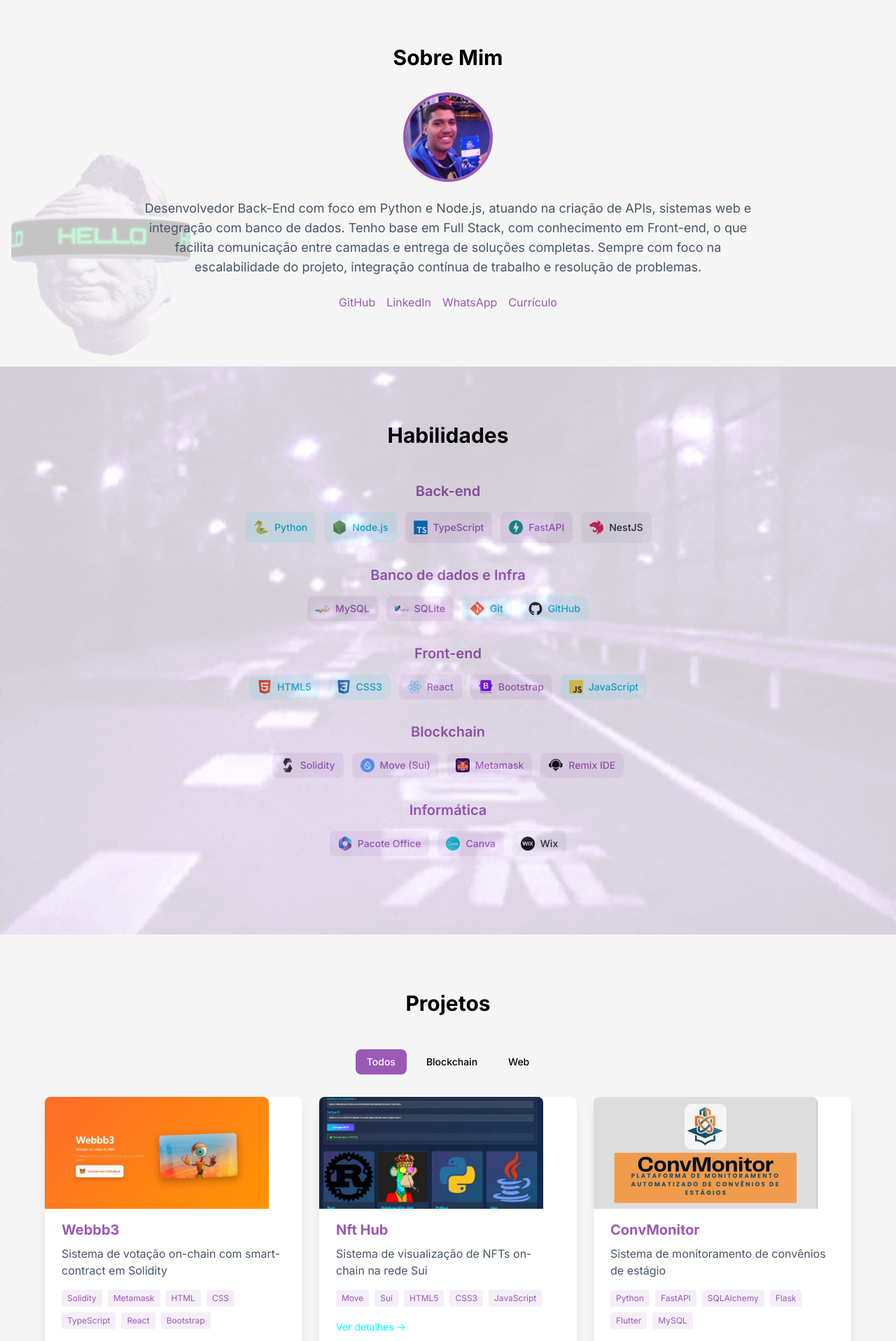
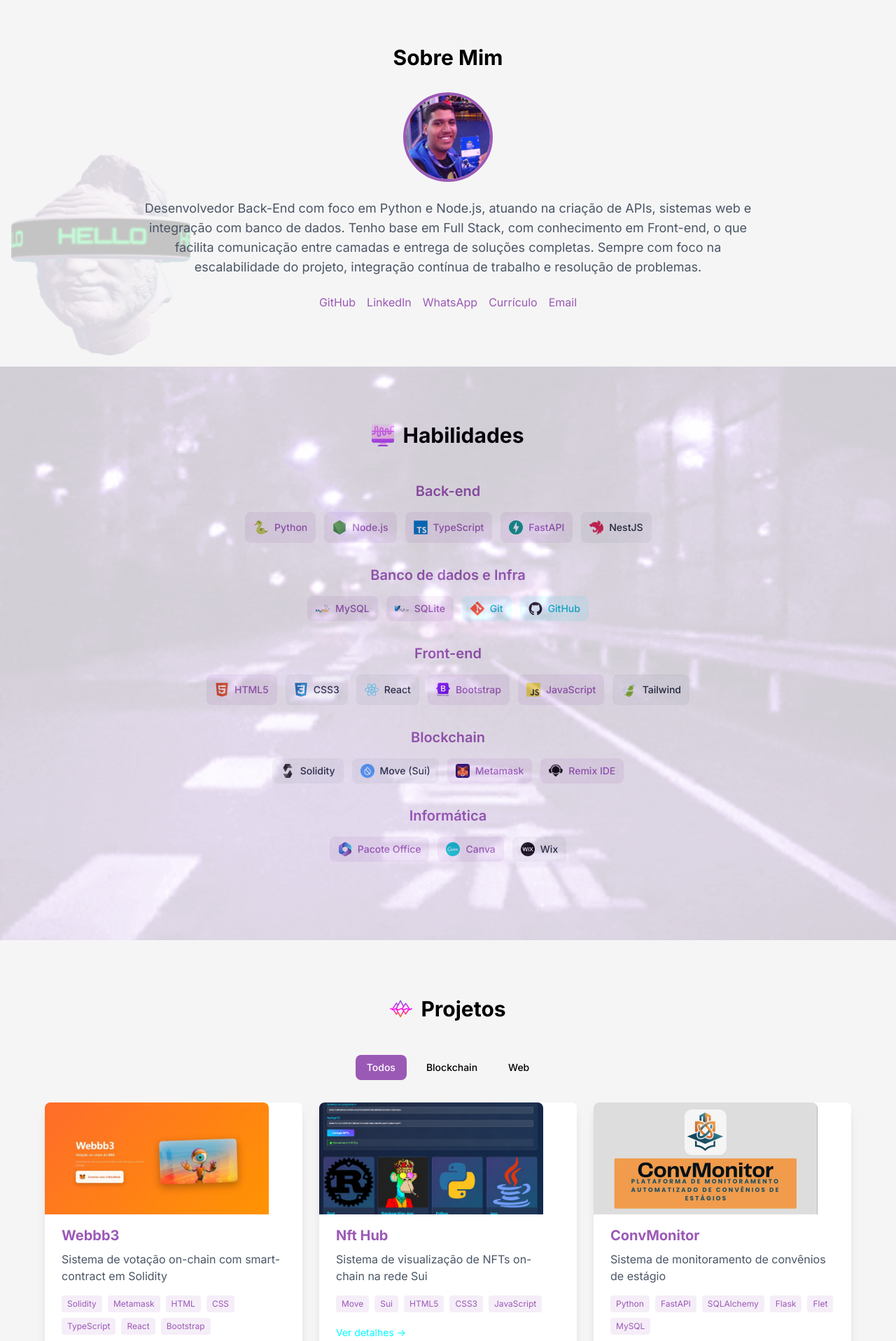
Before and after one commit to eddieJPNG/vaporwaveOnlinePortifolio, a React (Vite) app: page / in a window 1280 px wide. Shown: the part 880-2797 px from the top of the page at 70% size. Built offline with nearby package versions, Linux system fonts and the light colour scheme.

Commit message:
:rocket: Add and fix some visual and data issues :rocket:

```diff
--- a/src/components/organisms/About/About.tsx
+++ b/src/components/organisms/About/About.tsx
@@ -70,6 +70,12 @@ export const About = () => {
             >
               Currículo
             </a>
+            <a
+              href={`mailto:${personalInfo.email}`}
+              className="text-vaporwave-purple hover:text-vaporwave-purple-dark transition-colors"
+            >
+              Email
+            </a>
           </div>
         </AnimatedSection>
       </div>
--- a/src/components/organisms/Experience/Experience.tsx
+++ b/src/components/organisms/Experience/Experience.tsx
@@ -1,14 +1,18 @@
 import { experiences } from '../../../data/experiences';
 import { AnimatedSection } from '../../atoms/AnimatedSection';
+import shapeIcon from '../../../assets/icons-decorative/shape.png';
 
 export const Experience = () => {
   return (
     <section id="experience" className="py-20 px-4">
       <div className="max-w-4xl mx-auto">
         <AnimatedSection>
-          <h2 className="text-3xl font-bold text-center text-vaporwave-black dark:text-vaporwave-white mb-12">
-            Experiência
-          </h2>
+          <div className="flex items-center justify-center gap-3 mb-12">
+            <img src={shapeIcon} alt="" aria-hidden="true" className="w-8 h-8" />
+            <h2 className="text-3xl font-bold text-vaporwave-black dark:text-vaporwave-white">
+              Experiência
+            </h2>
+          </div>
         </AnimatedSection>
         <div className="relative">
           <div className="absolute left-4 md:left-1/2 top-0 bottom-0 w-0.5 bg-vaporwave-purple/30 -translate-x-1/2" />
--- a/src/components/organisms/Footer/Footer.tsx
+++ b/src/components/organisms/Footer/Footer.tsx
@@ -41,6 +41,14 @@ export const Footer = () => {
             >
               Currículo
             </a>
+            <a
+              href={SOCIAL_LINKS.whatsapp}
+              target="_blank"
+              rel="noopener noreferrer"
+              className="text-gray-400 hover:text-vaporwave-cyan transition-colors text-sm"
+            >
+              WhatsApp
+            </a>
           </div>
         </div>
       </div>
--- a/src/components/organisms/Hero/Hero.tsx
+++ b/src/components/organisms/Hero/Hero.tsx
@@ -77,7 +77,7 @@ export const Hero = () => {
             rel="noopener noreferrer"
             className="inline-flex items-center justify-center px-6 py-3 border-2 border-vaporwave-purple text-vaporwave-purple rounded-lg hover:bg-vaporwave-purple/10 transition-colors font-medium text-lg"
           >
-            Currículo
+            Baixar Currículo
           </a>
         </motion.div>
       </motion.div>
--- a/src/components/organisms/Projects/Projects.tsx
+++ b/src/components/organisms/Projects/Projects.tsx
@@ -5,6 +5,9 @@ import { Filter } from '../../molecules/Filter';
 import { ProjectModal } from '../../molecules/ProjectModal';
 import { AnimatedSection } from '../../atoms/AnimatedSection';
 import { type Project } from '../../../types';
+import { SOCIAL_LINKS } from '../../../utils/constants';
+import icebergIcon from '../../../assets/icons-decorative/iceberg.png';
+import { motion } from 'framer-motion';
 
 const PROJECT_CATEGORIES = [...new Set(projects.map((p) => p.categoria))] as const;
 
@@ -24,9 +27,12 @@ export const Projects = () => {
     >
       <div className="max-w-6xl mx-auto">
         <AnimatedSection>
-          <h2 className="text-3xl font-bold text-center text-vaporwave-black dark:text-vaporwave-white mb-12">
-            Projetos
-          </h2>
+          <div className="flex items-center justify-center gap-3 mb-12">
+            <img src={icebergIcon} alt="" aria-hidden="true" className="w-8 h-8" />
+            <h2 className="text-3xl font-bold text-vaporwave-black dark:text-vaporwave-white">
+              Projetos
+            </h2>
+          </div>
         </AnimatedSection>
 
         <AnimatedSection delay={0.1}>
@@ -81,6 +87,16 @@ export const Projects = () => {
             </AnimatedSection>
           ))}
         </div>
+        <motion.div className="flex gap-4 justify-center mt-12">
+          <a
+            href={SOCIAL_LINKS.githubProjects}
+            target="_blank"
+            rel="noopener noreferrer"
+            className="inline-flex items-center justify-center px-6 py-3 bg-vaporwave-purple text-white rounded-lg hover:bg-vaporwave-purple-dark transition-colors font-medium text-lg"
+          >
+            Ver Projetos no Github
+          </a>
+        </motion.div>
       </div>
 
       <ProjectModal project={selectedProject} onClose={() => setSelectedProject(null)} />
--- a/src/components/organisms/Skills/Skills.tsx
+++ b/src/components/organisms/Skills/Skills.tsx
@@ -3,6 +3,7 @@ import { SKILL_CATEGORIES } from '../../../utils/constants';
 import { SkillBadge } from '../../molecules';
 import { AnimatedSection } from '../../atoms/AnimatedSection';
 import tokyo from '../../../assets/backgrounds/tokyo.gif';
+import addiIcon from '../../../assets/icons-decorative/additive-synthesis.png';
 
 export const Skills = () => {
   return (
@@ -15,9 +16,12 @@ export const Skills = () => {
       />
       <div className="max-w-6xl mx-auto">
         <AnimatedSection>
-          <h2 className="text-3xl font-bold text-center text-vaporwave-black dark:text-vaporwave-white mb-12">
-            Habilidades
-          </h2>
+          <div className="flex items-center justify-center gap-3 mb-12">
+            <img src={addiIcon} alt="" aria-hidden="true" className="w-8 h-8" />
+            <h2 className="text-3xl font-bold text-vaporwave-black dark:text-vaporwave-white">
+              Habilidades
+            </h2>
+          </div>
         </AnimatedSection>
         {SKILL_CATEGORIES.map((category, categoryIndex) => {
           const categorySkills = skills.filter((s) => s.categoria === category);
--- a/src/data/projects.ts
+++ b/src/data/projects.ts
@@ -34,7 +34,7 @@ export const projects: Project[] = [
     descricao: 'Sistema de monitoramento de convênios de estágio',
     descricaoLonga:
       'Aplicação desktop para gerenciamento de convênios de estágio da Universidade Estadual do Piauí (UESPI), com painéis distintos por perfil de acesso, geração de documentos e controle de vencimentos.',
-    tecnologias: ['Python', 'FastAPI', 'SQLAlchemy', 'Flask', 'Flutter', 'MySQL'],
+    tecnologias: ['Python', 'FastAPI', 'SQLAlchemy', 'Flask', 'Flet', 'MySQL'],
     periodo: 'mai. 2026 — jun. 2026',
     githubUrl: 'https://github.com/pedroaguiarcd/sistema-convenios',
     imagem: getProjectImage('convmonitor'),
--- a/src/data/skills.ts
+++ b/src/data/skills.ts
@@ -9,7 +9,7 @@ export const skills: Skill[] = [
     categoria: 'Back-end',
     icone: '🐍',
     iconePath: getSkillIcon('python'),
-    nivel: 'Avançado',
+    nivel: 'Intermediário',
   },
   {
     id: 'nodejs',
@@ -17,7 +17,7 @@ export const skills: Skill[] = [
     categoria: 'Back-end',
     icone: '🟢',
     iconePath: getSkillIcon('nodejs'),
-    nivel: 'Avançado',
+    nivel: 'Intermediário',
   },
   {
     id: 'typescript',
@@ -85,7 +85,7 @@ export const skills: Skill[] = [
     categoria: 'Front-end',
     icone: '🌐',
     iconePath: getSkillIcon('html5'),
-    nivel: 'Avançado',
+    nivel: 'Intermediário',
   },
   {
     id: 'css3',
@@ -93,7 +93,7 @@ export const skills: Skill[] = [
     categoria: 'Front-end',
     icone: '🎨',
     iconePath: getSkillIcon('css3'),
-    nivel: 'Avançado',
+    nivel: 'Básico',
   },
   {
     id: 'react',
@@ -101,7 +101,7 @@ export const skills: Skill[] = [
     categoria: 'Front-end',
     icone: '⚛️',
     iconePath: getSkillIcon('react'),
-    nivel: 'Intermediário',
+    nivel: 'Básico',
   },
   {
     id: 'bootstrap',
@@ -117,7 +117,15 @@ export const skills: Skill[] = [
     categoria: 'Front-end',
     icone: '🟨',
     iconePath: getSkillIcon('javascript'),
-    nivel: 'Avançado',
+    nivel: 'Intermediário',
+  },
+  {
+    id: 'tailwind',
+    nome: 'Tailwind',
+    categoria: 'Front-end',
+    icone: '🍃',
+    iconePath: getSkillIcon('tailwind'),
+    nivel: 'Básico',
   },
 
   // Blockchain
@@ -127,7 +135,7 @@ export const skills: Skill[] = [
     categoria: 'Blockchain',
     icone: '💎',
     iconePath: getSkillIcon('solidity'),
-    nivel: 'Intermediário',
+    nivel: 'Básico',
   },
   {
     id: 'move',
@@ -135,7 +143,7 @@ export const skills: Skill[] = [
     categoria: 'Blockchain',
     icone: '🔄',
     iconePath: getSkillIcon('move'),
-    nivel: 'Intermediário',
+    nivel: 'Básico',
   },
   {
     id: 'metamask',
--- a/src/utils/constants.ts
+++ b/src/utils/constants.ts
@@ -47,6 +47,7 @@ export const SOCIAL_LINKS = {
   github: 'https://github.com/eddieJPNG',
   linkedin: 'https://linkedin.com/in/edson-rocha-da-silva-300030379',
   whatsapp: 'https://wa.me/qr/OZ354YNZCNIAG1',
+  githubProjects: 'https://github.com/eddieJPNG?tab=repositories',
 } as const;
 
 export const ANIMATION_DURATIONS = {
```
Also changed, not shown: src/assets/icons/frontend/tailwindcss.svg (added).
